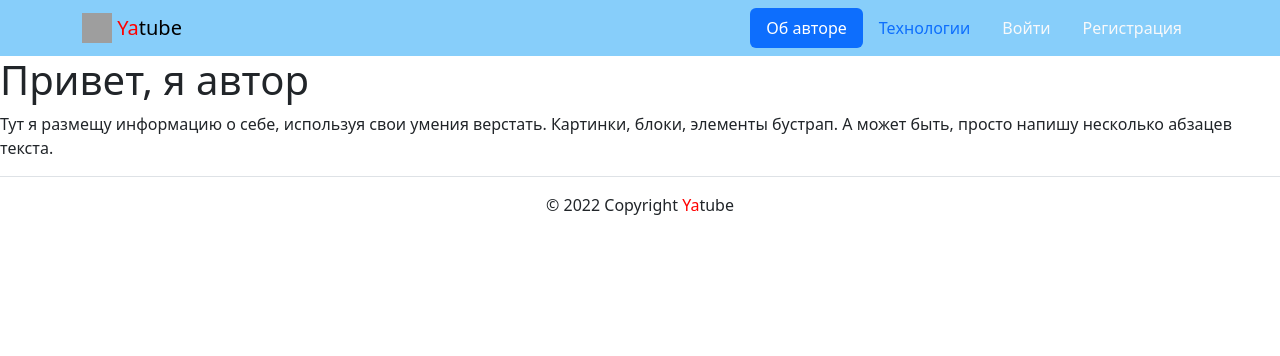
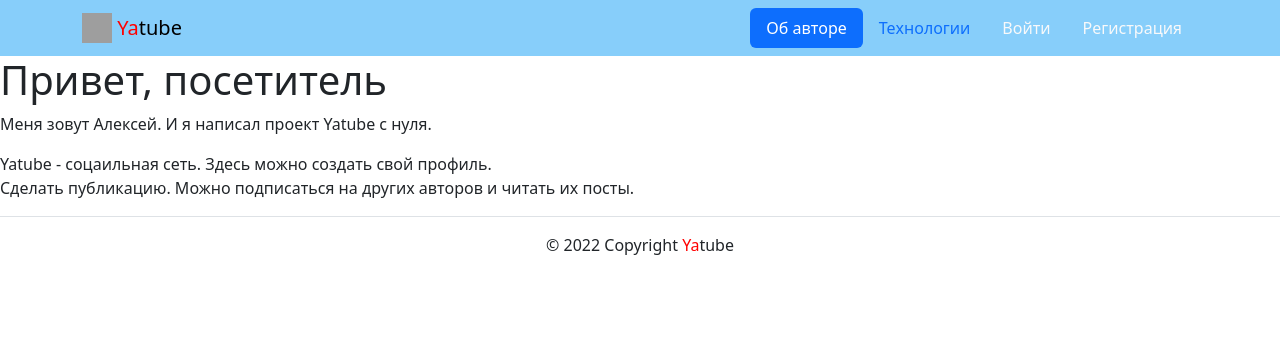
Before and after one commit to kim-a-s/hw05_final, a Django app: page /about/author/ in a window 1280 px wide. Shown: the top 356 px of the page. Run offline with Django 3.2, Linux system fonts and the light colour scheme; some libraries are stand-ins or nearby versions; grey boxes are pictures that could not be loaded.

Commit message:
Обновление v4.0

```diff
--- a/yatube/templates/about/author.html
+++ b/yatube/templates/about/author.html
@@ -1,9 +1,12 @@
 {% extends "base.html" %}
-{% block title %}Об авторе проекта{% endblock %}
+{% block title %}Об авторе и проекте{% endblock %}
 {% block content %}
-<h1>Привет, я автор</h1>
+<h1>Привет, посетитель</h1>
 <p>
-  Тут я размещу информацию о себе, используя свои умения верстать.
-  Картинки, блоки, элементы бустрап. А может быть, просто напишу несколько абзацев текста.
+  Меня зовут Алексей. И я написал проект Yatube с нуля.
+</p>
+<p>
+  Yatube - соцаильная сеть. Здесь можно создать свой профиль.
+  <br> Сделать публикацию. Можно подписаться на других авторов и читать их посты.
 </p>
 {% endblock %}
--- a/yatube/templates/about/tech.html
+++ b/yatube/templates/about/tech.html
@@ -25,7 +25,7 @@
     и 75% при размерах экрана ≥768px
   {% endcomment %}
   <article class="col-12 col-md-9">
-    <p>Текст страницы "Технологии"</p>
+    <p>Чтобы создать сайт, потребовалось изучить большой блок на Яндекс.Практикум. В течение 3-х месяцев изучал Python и фреймвор Django</p>
   </article>
 </div>
 {% endblock %}
--- a/yatube/templates/includes/header.html
+++ b/yatube/templates/includes/header.html
@@ -14,7 +14,9 @@
             </a>
           </li>
           <li class="nav-item">
-            <a class="nav-link" href="<!--  -->">Технологии</a>
+            <a class="nav-link {% if view_name == 'about:tech' %}active{% endif %}"
+              href="{% url 'about:tech' %}">Технологии
+            </a>
           </li>
           {% if user.is_authenticated %}
           <li class="nav-item">
--- a/yatube/yatube/urls.py
+++ b/yatube/yatube/urls.py
@@ -16,6 +16,9 @@
 ]
 
 if settings.DEBUG:
+    import debug_toolbar
+
+    urlpatterns += (path('__debug__/', include(debug_toolbar.urls)),)
     urlpatterns += static(
         settings.MEDIA_URL, document_root=settings.MEDIA_ROOT
     )
```
Also changed, not shown: yatube/requirements.txt (added, +28 -0 lines), yatube/yatube/settings.py (+8 -0 lines).
